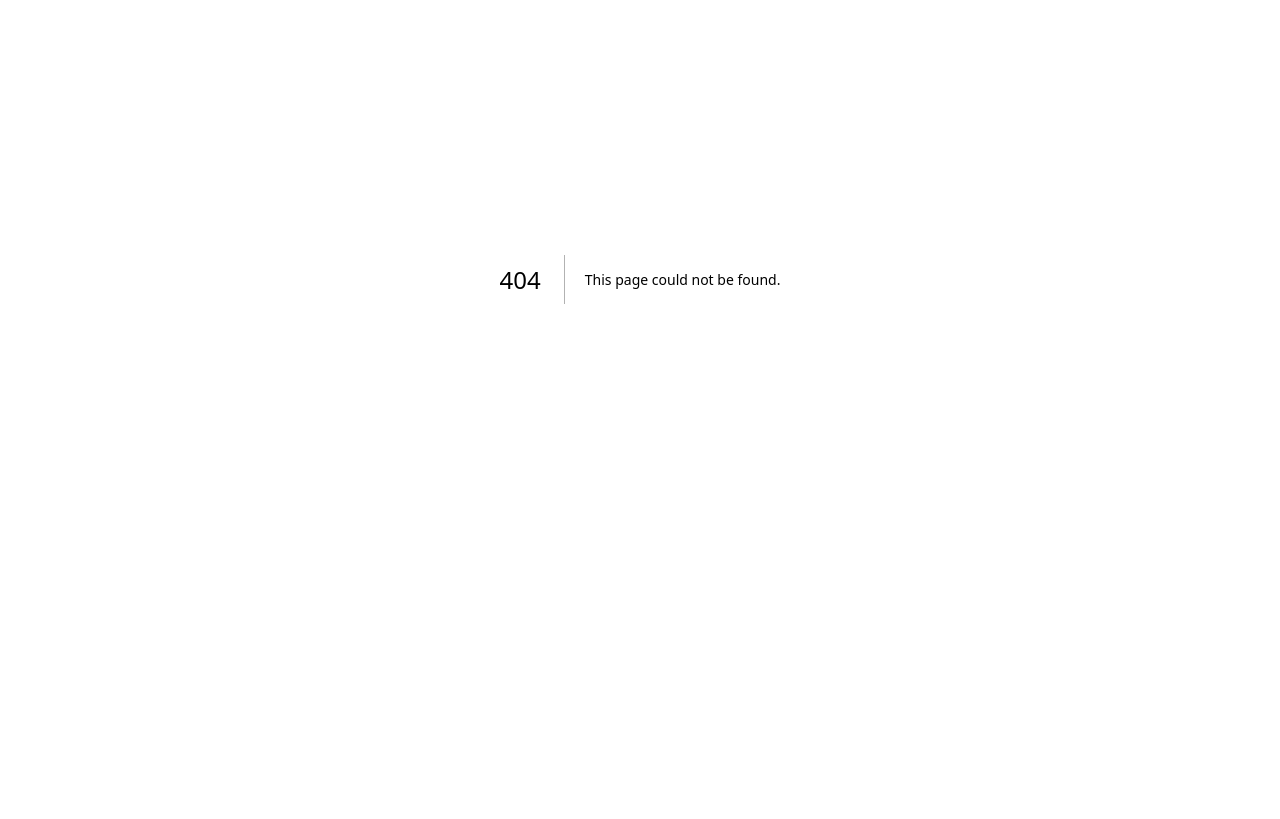
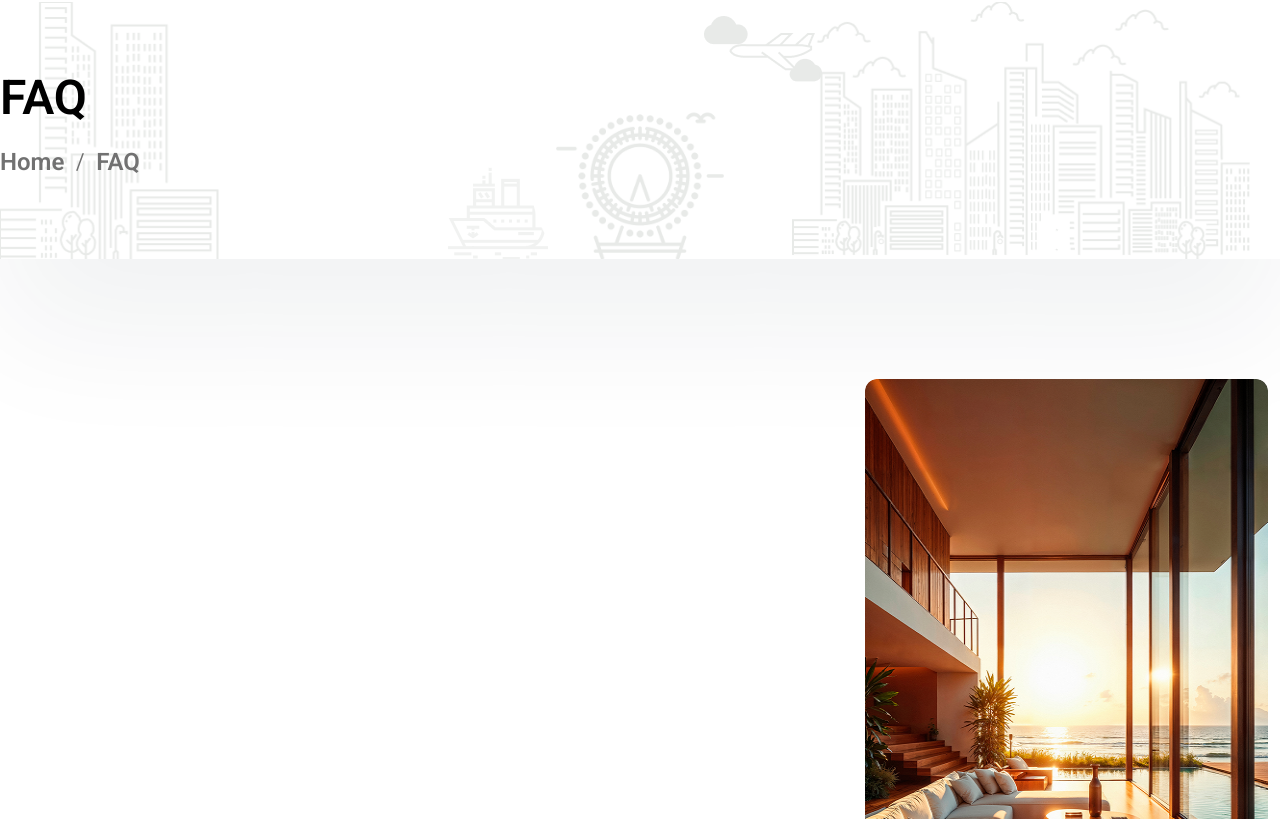
Before and after one commit to Tasniasamia/roofstick_appstick, a Next.js app: page /faq in a window 1280 px wide. Before the commit this address had no page. Shown: the part 121-940 px from the top of the page. Before the commit the page ends 800 px from the top, so only its background shows below. Built offline with nearby package versions, Linux system fonts and the light colour scheme.

Commit message:
work on faq

```diff
--- /dev/null
+++ b/app/(site)/faq/page.tsx
@@ -0,0 +1,14 @@
+import FAQ from '@/components/(site)/faq/faq';
+import Banner from '@/components/common/banner';
+import React from 'react';
+
+const page = () => {
+    return (
+        <div>
+            <Banner routeName='FAQ'/>
+            <FAQ/>
+        </div>
+    );
+};
+
+export default page;
--- /dev/null
+++ b/components/(site)/faq/faq.tsx
@@ -0,0 +1,17 @@
+import Image from 'next/image';
+import React from 'react';
+
+const FAQ = () => {
+    return (
+        <div className='lg:mt-[120px] mt-[60px] 2xl:px-0 px-3'>
+            <div className='container grid grid-cols-3 gap-6'>
+             <div className='col-span-2'></div>
+             <div>
+                <Image src="/faq.png" width={419} height={630} alt="image" className='w-full h-[630px] object-center rounded-xl'/>
+             </div>
+            </div>
+        </div>
+    );
+};
+
+export default FAQ;
```
Also changed, not shown: public/faq.png (added).
